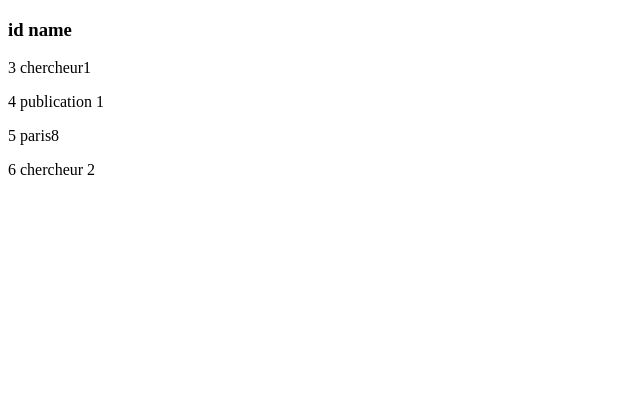
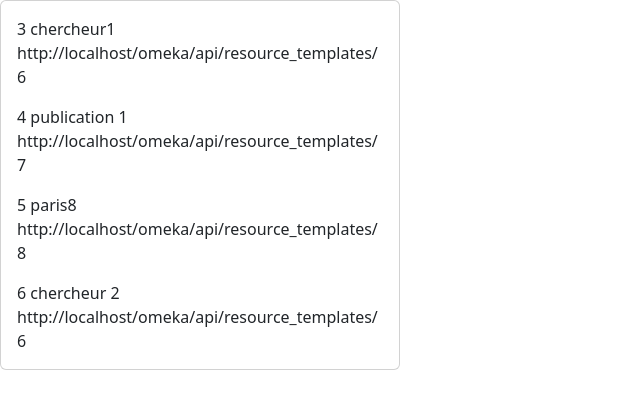
Before and after one commit to yacineTermoul/EXAM_THYP_22-23, a plain HTML site: page items.html in a window 1280 px wide. Shown: the whole page, without its empty margins (0-640 px from the left). Drawn offline with nearby package versions, Linux system fonts and the light colour scheme.

Commit message:
items commit

```diff
--- a/items.html
+++ b/items.html
@@ -17,20 +17,24 @@
 
           }
     </style>
+    <!-- CSS only -->
+    <link href="https://cdn.jsdelivr.net/npm/bootstrap@5.2.3/dist/css/bootstrap.min.css" rel="stylesheet" integrity="sha384-rbsA2VBKQhggwzxH7pPCaAqO46MgnOM80zW1RWuH61DGLwZJEdK2Kadq2F9CUG65" crossorigin="anonymous">
 </head>
 <body>
-    <h3>id name</h3>
+
     <script>
     d3.json("items.json",function getData(data){
 
     var canvas = d3.select("body")
 
-    canvas.selectAll("p")
-            .data(data)
-            .enter()
-                .append("p")
-                .text(function showItems(d) { return d["o:id"]+' '+d["o:title"] ;})
-
+    var card = canvas.append("div").attr("class","card").attr("style","width: 25rem;");
+     var cardbody = card.append("div").attr("class","card-body");
+     cardbody.selectAll("p")
+             .data(data)
+             .enter()
+                 .append("p")
+                 .attr("class","card-text")
+                 .text(function showItems(d) { return  `${d["o:id"]} ${d["o:title"]} ${d["o:resource_template"]["@id"]} `;})
 });
     </script>
 
```
